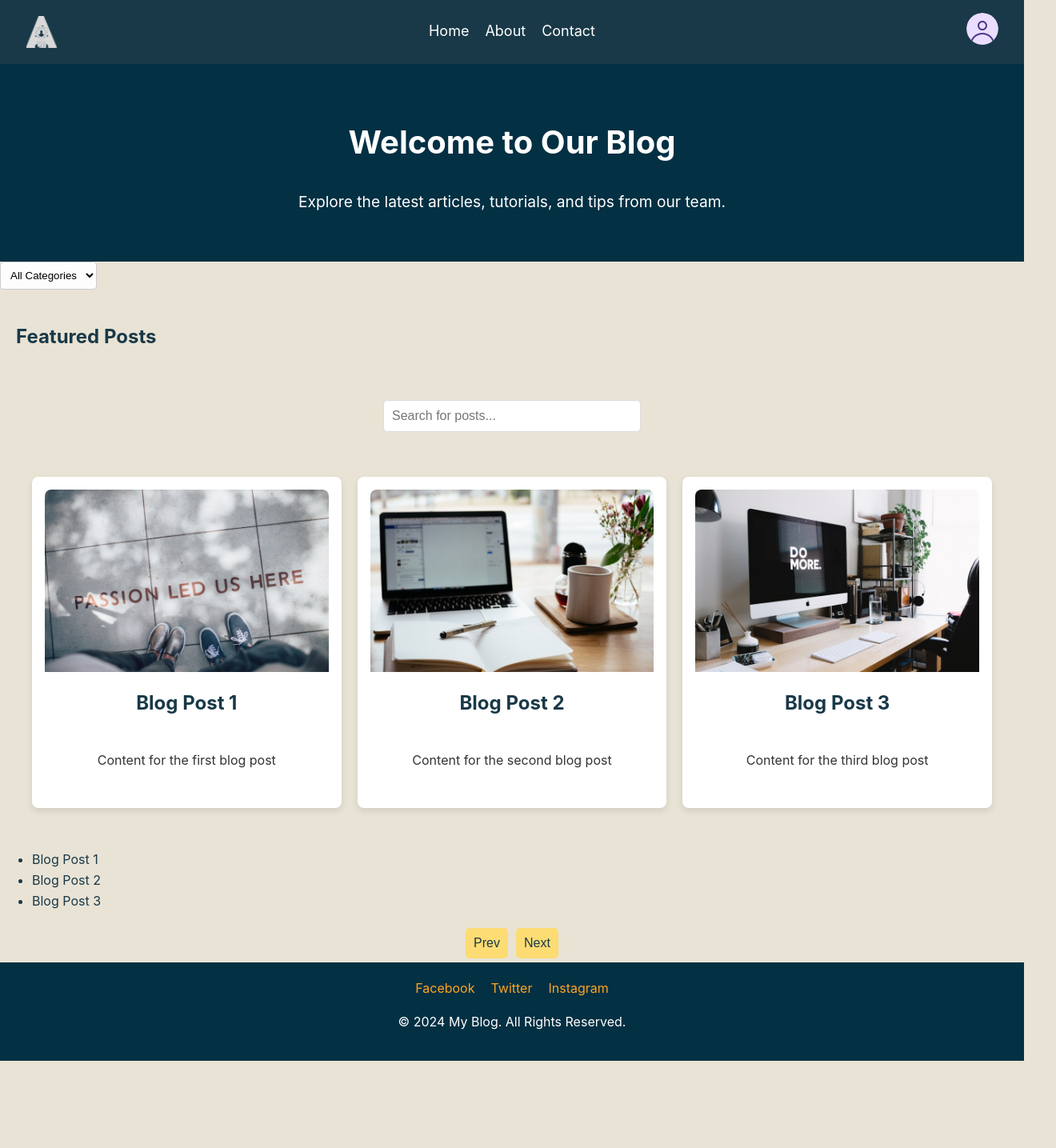
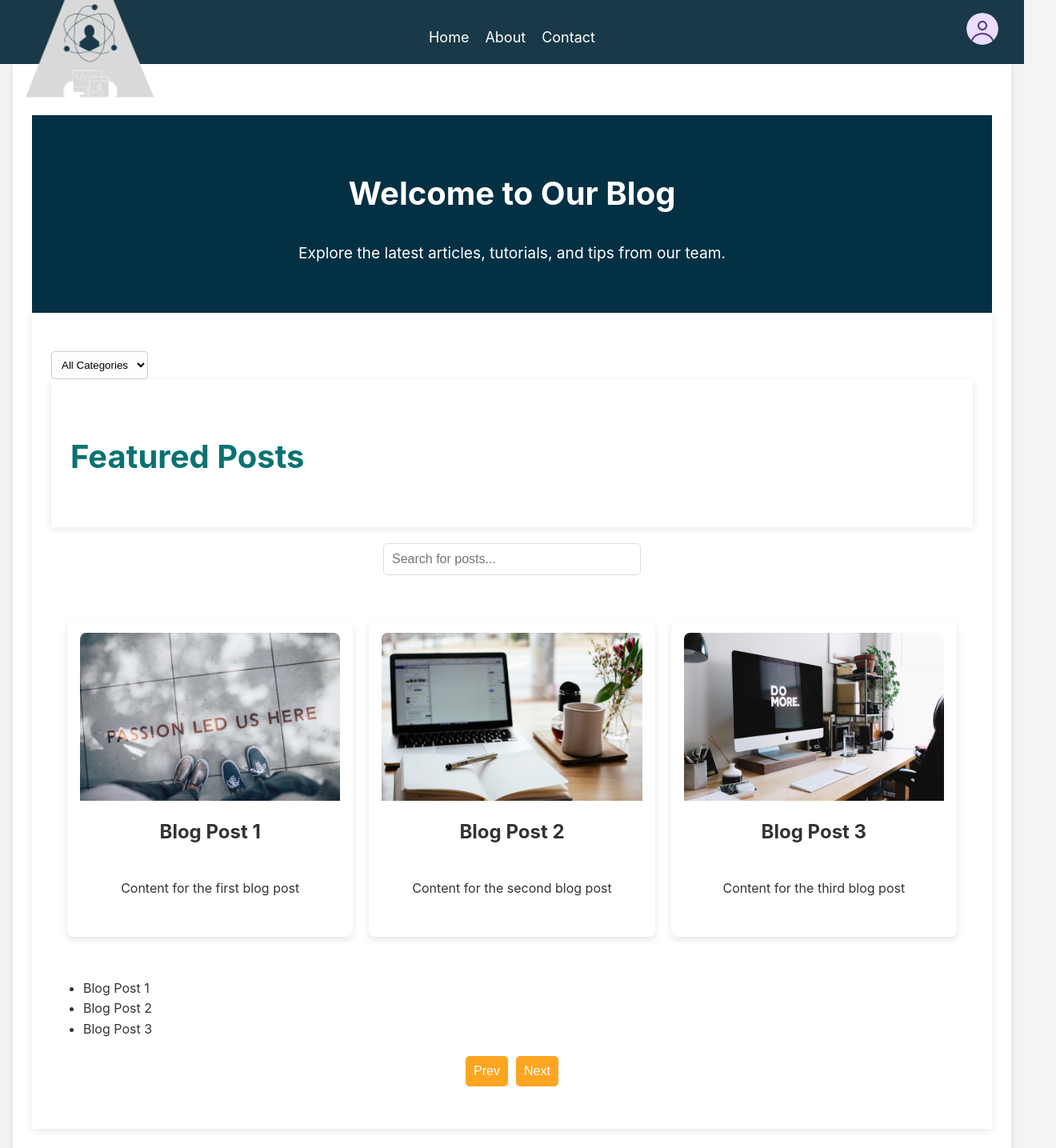
Before and after one commit to sherry-web/react-blog, a React (Create React App) app: page / in a window 1280 px wide. Shown: the top 1435 px of the page at 80% size, 1320 px wide, since content can reach past the window. Before the commit the page ends 1326 px from the top, so only its background shows below. Built offline with nearby package versions, Linux system fonts and the light colour scheme.

Commit message:
Refactor CSS and component styles: Updated modern styles, header, featured posts, and layout

```diff
--- a/src/App.js
+++ b/src/App.js
@@ -11,6 +11,7 @@ import CategoryFilter from './components/CategoryFilter';
 import BackToTopButton from './components/BackToTopButton';
 import FeaturedPost from './components/FeaturedPost';
 import AppLayout from './components/AppLayout';
+import './components/styles/modernStyles.css';
 
 const App = () => {
   const [posts, setPosts] = useState([]);
--- a/src/components/FeaturedPost.js
+++ b/src/components/FeaturedPost.js
@@ -2,25 +2,31 @@ import React from 'react';
 import PropTypes from 'prop-types';
 import './styles/FeaturedPosts.css';
 
-const FeaturedPosts = ({ posts = [] }) => (
+const FeaturedPost = ({ posts = [] }) => (
   <section className="featured-posts">
     <h2>Featured Posts</h2>
     <ul>
       {posts.map((post) => (
-        <li key={post.id}>{post.title}</li>
+        <li key={post.id} className="featured-post">
+          <h3>{post.title}</h3>
+          <p>{post.description}</p>
+          <img src={post.image} alt={post.title} className="featured-post-image" />
+        </li>
       ))}
     </ul>
   </section>
 );
 
 // Prop validation
-FeaturedPosts.propTypes = {
+FeaturedPost.propTypes = {
   posts: PropTypes.arrayOf(
     PropTypes.shape({
       id: PropTypes.number.isRequired,
       title: PropTypes.string.isRequired,
+      description: PropTypes.string, // Description for each post
+      image: PropTypes.string, // Image for each post
     })
   ),
 };
 
-export default FeaturedPosts;
+export default FeaturedPost;
--- a/src/components/Header.js
+++ b/src/components/Header.js
@@ -1,12 +1,12 @@
 import React from 'react';
-import './styles/Header.css';
-import logo from './assets/images/logo.svg';
+import './styles/Header.css'; // Import the header's modern styles
+import logo from './assets/images/logo.svg'; // Assuming the logo and avatar icons are located here
 import avatarIcon from './assets/images/icons/avatar.svg';
 
 const Header = () => (
   <header className="header">
     <div className="logo">
-    <img src={logo} alt="Logo" className="logo" />
+      <img src={logo} alt="Logo" className="logo-img" /> {/* Correcting logo class */}
     </div>
     <nav className="nav-links">
       <ul>
@@ -16,9 +16,8 @@ const Header = () => (
       </ul>
     </nav>
     <div className="user-profile">
-      <img src={avatarIcon} alt="User" className="avatar" />
+      <img src={avatarIcon} alt="User" className="avatar-img" /> {/* Correcting avatar class */}
     </div>
-
   </header>
 );
 
--- a/src/components/styles/FeaturedPosts.css
+++ b/src/components/styles/FeaturedPosts.css
@@ -1,3 +1,4 @@
+/* Featured Posts Section */
 .featured-posts {
   padding: 20px;
   background-color: #e9e3d5;
@@ -17,3 +18,47 @@
   box-shadow: 0 4px 8px rgba(0, 0, 0, 0.1);
   text-align: center;
 }
+
+/* Featured Posts Styles */
+.featured-posts {
+  background-color: #fff;
+  padding: 2rem 1.5rem;
+  max-width: 1200px;
+  margin: auto;
+  box-shadow: 0 2px 10px rgba(0, 0, 0, 0.1);
+}
+
+.featured-posts h2 {
+  font-size: 2.5rem;
+  color: #0A7273;
+  margin-bottom: 1.5rem;
+}
+
+.featured-posts ul {
+  list-style-type: none;
+  padding: 0;
+}
+
+.featured-post {
+  margin-bottom: 2rem;
+  border-bottom: 1px solid #eee;
+  padding-bottom: 1rem;
+}
+
+.featured-post h3 {
+  font-size: 2rem;
+  margin-bottom: 0.8rem;
+  color: #333;
+}
+
+.featured-post p {
+  font-size: 1.1rem;
+  color: #555;
+  line-height: 1.6;
+}
+
+.featured-post-image {
+  width: 100%;
+  border-radius: 8px;
+  margin-top: 1rem;
+}
--- a/src/components/styles/Header.css
+++ b/src/components/styles/Header.css
@@ -1,3 +1,4 @@
+/* Header Section */
 .header {
   background-color: #193948; /* Dark color from the palette */
   color: white;
@@ -60,3 +61,16 @@
   border-radius: 50%;
   cursor: pointer;
 }
+
+/* Header Responsive Styles */
+@media (max-width: 768px) {
+  .header {
+    flex-direction: column;
+    align-items: center;
+  }
+
+  .nav-links ul {
+    flex-direction: column;
+    align-items: center;
+  }
+}
--- /dev/null
+++ b/src/components/styles/modernStyles.css
@@ -0,0 +1,132 @@
+/* General body styles */
+body {
+    font-family: 'Arial', sans-serif;
+    background-color: #f4f4f4; /* Light gray background */
+    color: #333; /* Dark gray text */
+    line-height: 1.6;
+    margin: 0;
+    padding: 0;
+  }
+
+  /* Header Styling */
+  header {
+    background-color: #333; /* Dark background for header */
+    color: #fff; /* White text for contrast */
+    padding: 1rem 0;
+    text-align: center;
+  }
+
+  header h1 {
+    font-size: 2.5rem; /* Larger title */
+    margin: 0;
+  }
+
+  nav {
+    display: flex;
+    justify-content: center;
+    gap: 1rem;
+    margin-top: 1rem;
+  }
+
+  nav a {
+    text-decoration: none;
+    color: #fff;
+    font-size: 1.2rem;
+    transition: color 0.3s ease;
+  }
+
+  nav a:hover {
+    color: #FDA521; /* Change color on hover */
+  }
+
+  /* Main Content Section */
+  main {
+    padding: 3rem 1.5rem;
+    max-width: 1200px;
+    margin: auto;
+    background-color: #fff; /* White background for content */
+    box-shadow: 0 2px 10px rgba(0, 0, 0, 0.1); /* Subtle shadow */
+  }
+
+  article {
+    border-bottom: 1px solid #eee; /* Divider between posts */
+    margin-bottom: 2rem;
+    padding-bottom: 1.5rem;
+  }
+
+  article h2 {
+    font-size: 2rem;
+    margin-bottom: 1rem;
+  }
+
+  article p {
+    font-size: 1.1rem;
+    color: #555;
+    line-height: 1.8;
+  }
+
+  /* Featured Post Section */
+  .featured-post {
+    background-color: #FDA521;
+    color: #fff;
+    padding: 2rem;
+    margin-bottom: 3rem;
+    border-radius: 8px;
+  }
+
+  .featured-post h3 {
+    font-size: 2.5rem;
+  }
+
+  .featured-post img {
+    width: 100%;
+    border-radius: 8px;
+    margin-top: 1.5rem;
+  }
+
+  /* Button Styling */
+  button, .btn {
+    background-color: #FDA521; /* Orange button background */
+    color: white;
+    border: none;
+    padding: 0.8rem 2rem;
+    font-size: 1rem;
+    cursor: pointer;
+    border-radius: 5px;
+    transition: background-color 0.3s ease;
+  }
+
+  button:hover, .btn:hover {
+    background-color: #0A7273; /* Hover state for buttons */
+  }
+
+  /* Footer */
+  footer {
+    background-color: #333;
+    color: #fff;
+    text-align: center;
+    padding: 1rem 0;
+    position: relative;
+    bottom: 0;
+    width: 100%;
+  }
+
+  /* Media Queries for Responsive Design */
+  @media (max-width: 768px) {
+    header h1 {
+      font-size: 2rem;
+    }
+
+    nav {
+      flex-direction: column;
+      align-items: center;
+    }
+
+    article h2 {
+      font-size: 1.5rem;
+    }
+
+    .featured-post h3 {
+      font-size: 2rem;
+    }
+  }
```
